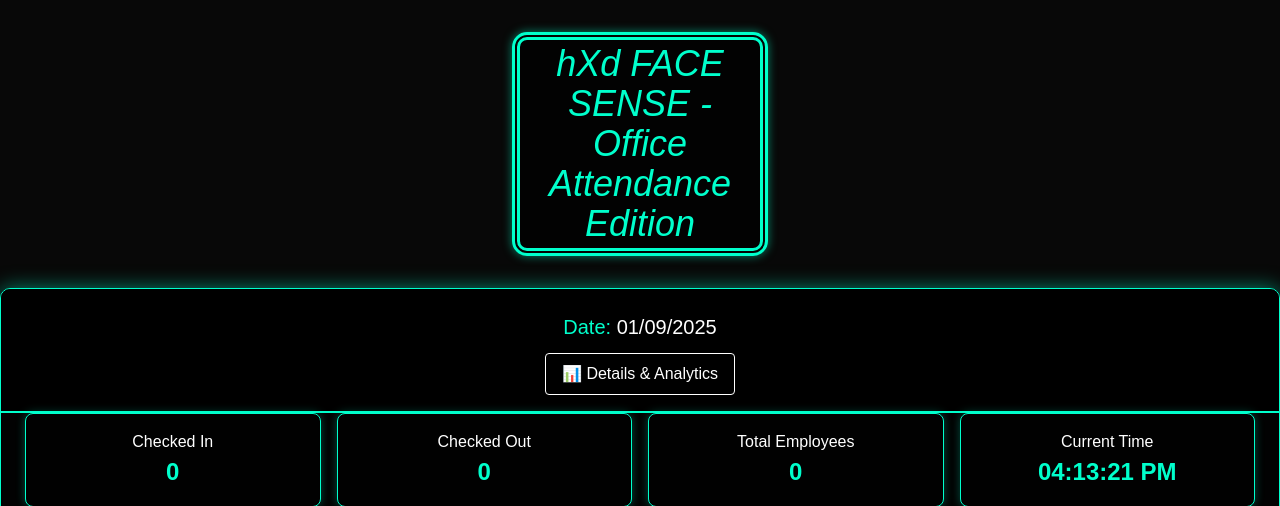
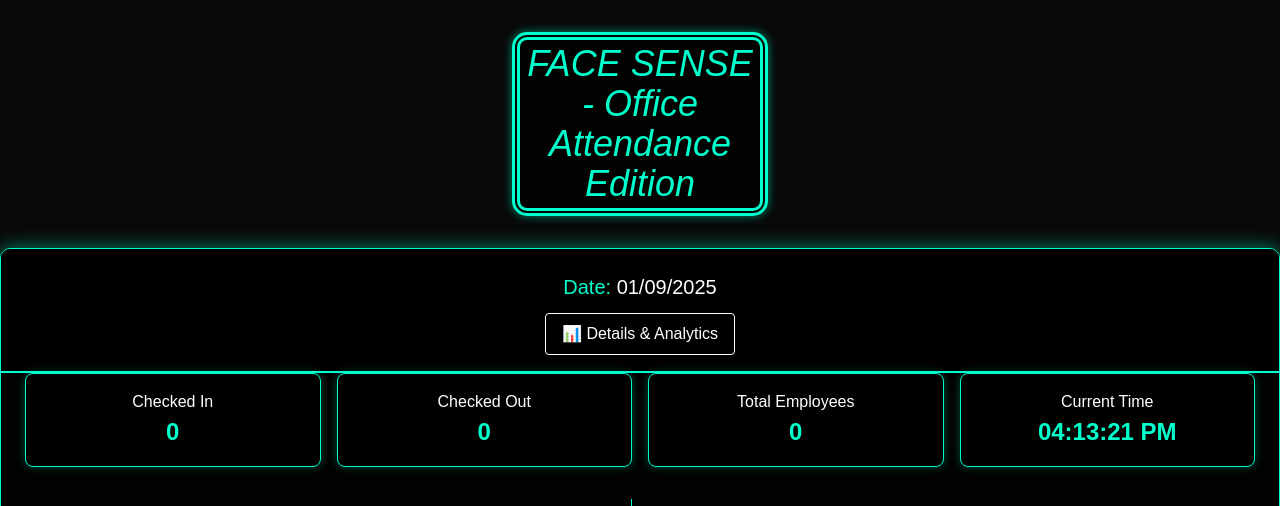
Before and after one commit to ishtiuk/Face-Sense, a Flask app: page / in a window 1280 px wide. Shown: the top 506 px of the page. Run offline with Flask 3, Linux system fonts and the light colour scheme; data that the repository does not hold is empty; parts of the project's set-up code (start-up, migrations or seed data) failed here and were passed over.

Commit message:
changed title

```diff
--- a/templates/index.html
+++ b/templates/index.html
@@ -150,7 +150,7 @@
     </style>
 </head>
 <body>
-    <h2 class="text-4xl mb-8 text-center mt-9"><em>hXd FACE SENSE - Office Attendance Edition</em></h2>
+    <h2 class="text-4xl mb-8 text-center mt-9"><em>FACE SENSE - Office Attendance Edition</em></h2>
     <div class="container mx-auto my-8 p-0 overflow-hidden">
         <div class="header-container">
             <p class="text-center text-xl mt-2">Date: <span id="date">{{date_now}}</span></p>
```
